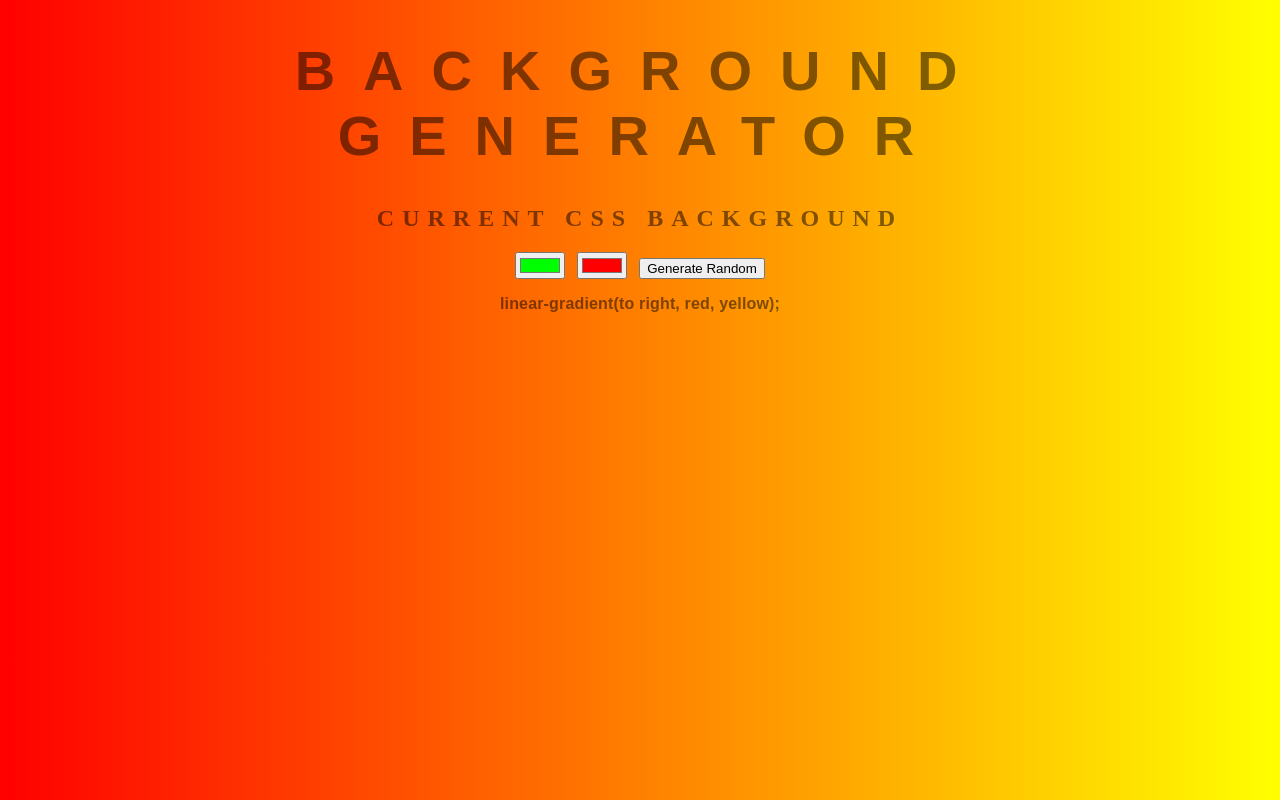
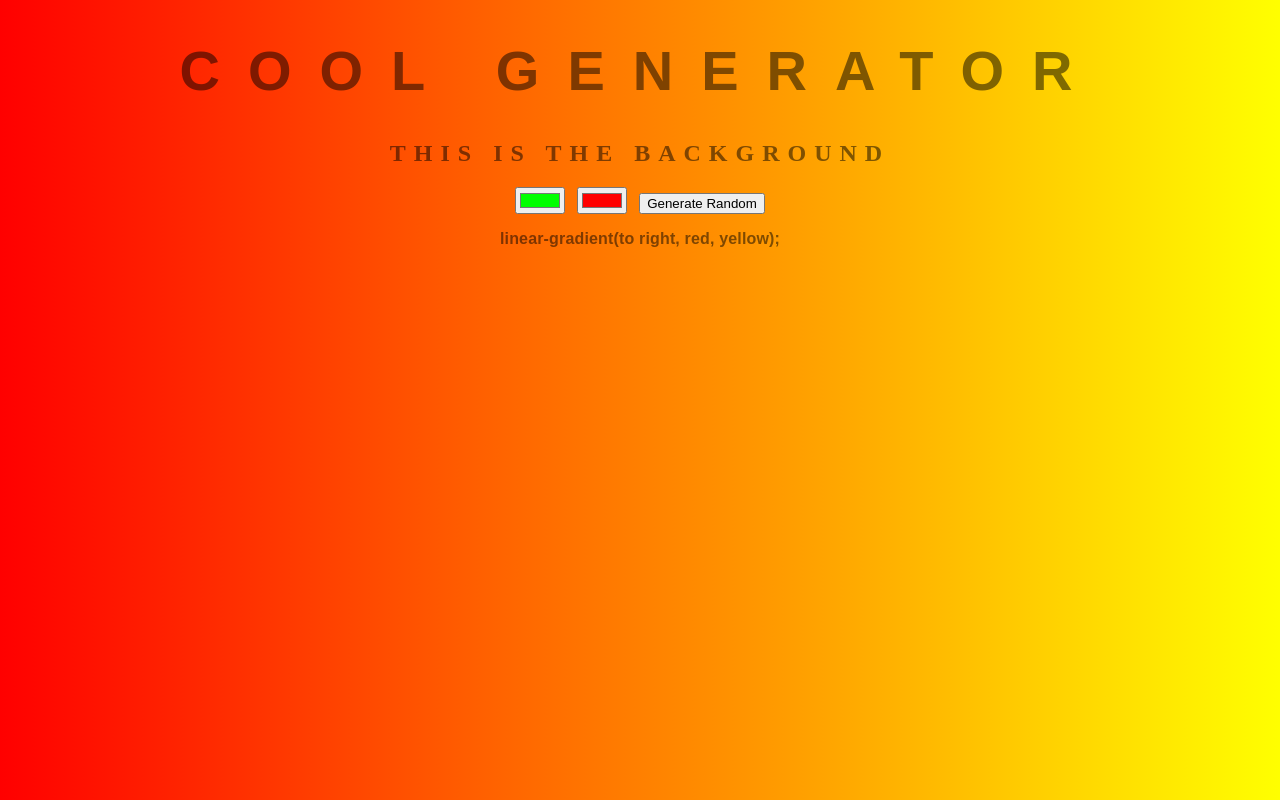
Before and after one commit to hecgzz/background-generator, a plain HTML site: page index.html in a window 1280 px wide. Drawn offline with Linux system fonts and the light colour scheme.

Commit message:
changing text

```diff
--- a/index.html
+++ b/index.html
@@ -7,8 +7,8 @@
     <link rel="stylesheet" href="style.css">
 </head>
 <body id="gradient">
-    <h1>Background Generator</h1>
-    <h2>Current CSS Background</h2>
+    <h1>Cool Generator</h1>
+    <h2>This is the Background</h2>
     <input class="color1" type="color" name="color1" value="#00ff00">
     <input class="color2" type="color" name="color2" value="#ff0000">
     <button id="random">Generate Random</button>
```
